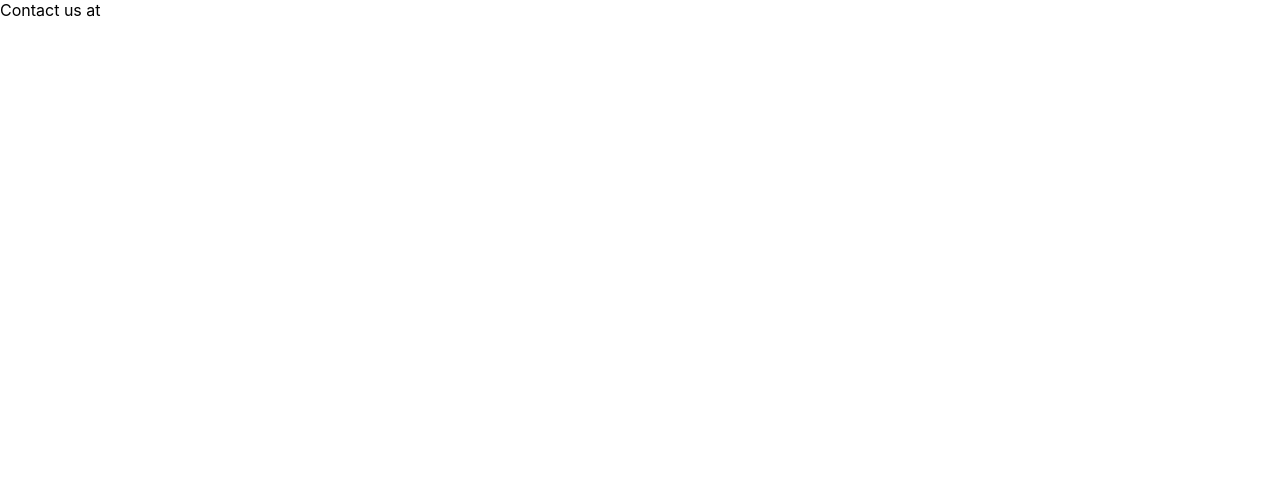
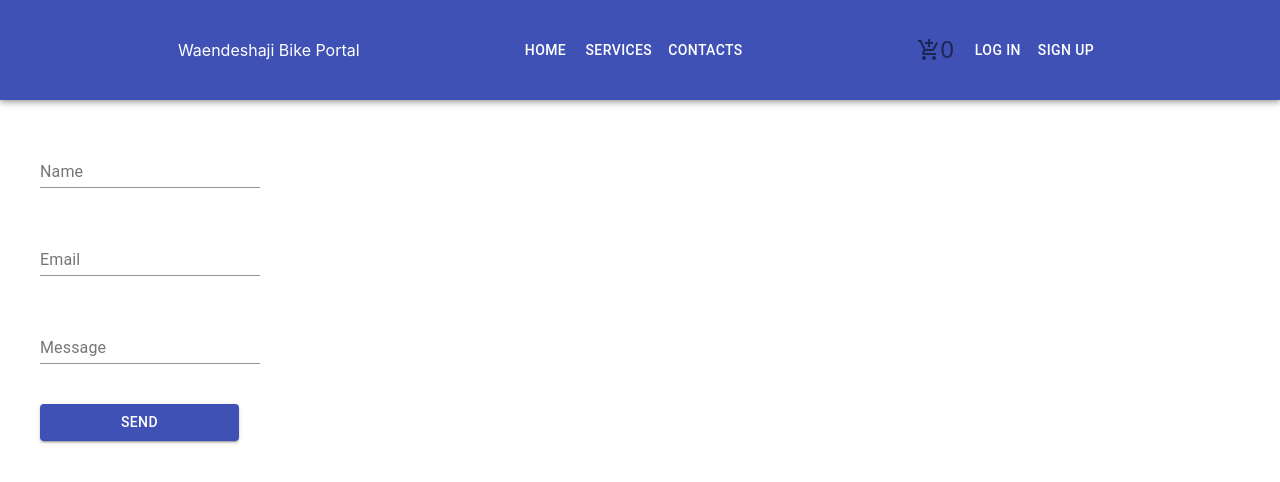
Before and after one commit to SamuelNjenga/bike-app-frontend, a React (Create React App) app: page /contact in a window 1280 px wide. Shown: the top 482 px of the page. Built offline with nearby package versions, Linux system fonts and the light colour scheme; no server answers.

Commit message:
Updated Contact.js

```diff
--- a/src/components/Contact.js
+++ b/src/components/Contact.js
@@ -1,11 +1,85 @@
 import React from 'react';
+import { makeStyles } from '@material-ui/core/styles';
+import TextField from '@material-ui/core/TextField';
+import Button from '@material-ui/core/Button';
+import Navbar from './NavBar';
+import axios from 'axios';
+
+const useStyles = makeStyles((theme) => ({
+	root: {
+		'& > *': {
+			margin: theme.spacing(5),
+			width: '25ch',
+			display: 'flex',
+			flexDirection: 'row'
+		}
+	}
+}));
 
 const Contact = () => {
-  return (
-    <div>
-      Contact us at
-    </div>
-  )
-}
+	const classes = useStyles();
+
+	const [ item, setItem ] = React.useState({
+		name: '',
+		email: '',
+		message: ''
+	});
+
+	const handleChange = (event) => {
+		const target = event.target;
+		const value = target.value;
+		setItem({ ...item, [event.target.name]: value });
+	};
+	const handleSubmit = async (event) => {
+		event.preventDefault();
+		const item1 = { ...item };
+		console.log('+++++++');
+		console.log(item1);
+
+		console.log('KEMA', item1);
+		//setUserEmail(item1.email);
+		try {
+			axios.post(`http://localhost:3001/api/contact`, item1);
+		} catch (err) {
+			console.log(err);
+		}
+	};
+
+	return (
+		<React.Fragment>
+			<Navbar />
+			<form className={classes.root}  onSubmit={handleSubmit}>
+				<TextField
+					label="Name"
+					placeholder={'Enter your name'}
+					name="name"
+					value={item.name}
+					onChange={handleChange}
+				/>
+				<TextField
+					id="standard-basic"
+					label="Email"
+					name="email"
+					placeholder={'Enter your email'}
+					onChange={handleChange}
+					value={item.email}
+				/>
+				<TextField
+					id="standard-basic"
+					type="text"
+					name="message"
+					label="Message"
+					placeholder={'Enter your message'}
+					onChange={handleChange}
+					value={item.message}
+				/>
+
+				<Button variant="contained" color="primary" type="submit">
+					Send
+				</Button>
+			</form>
+		</React.Fragment>
+	);
+};
 
 export default Contact;
```
